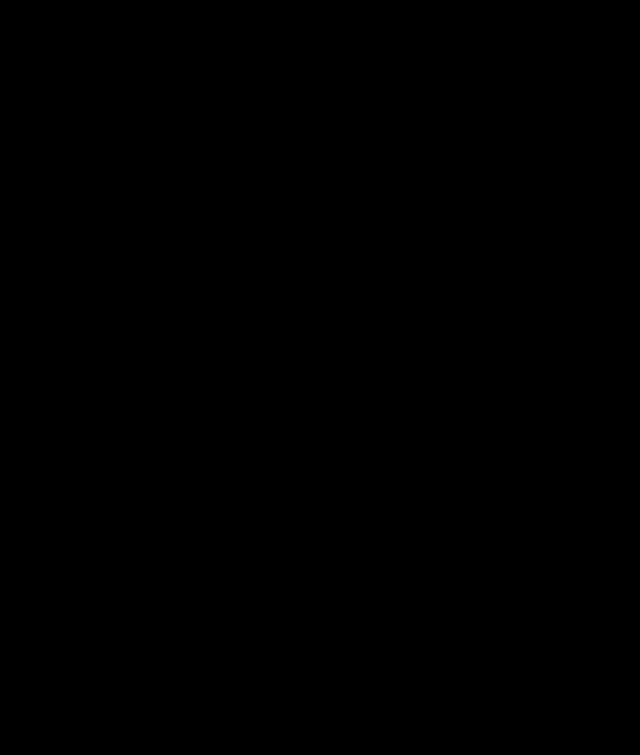
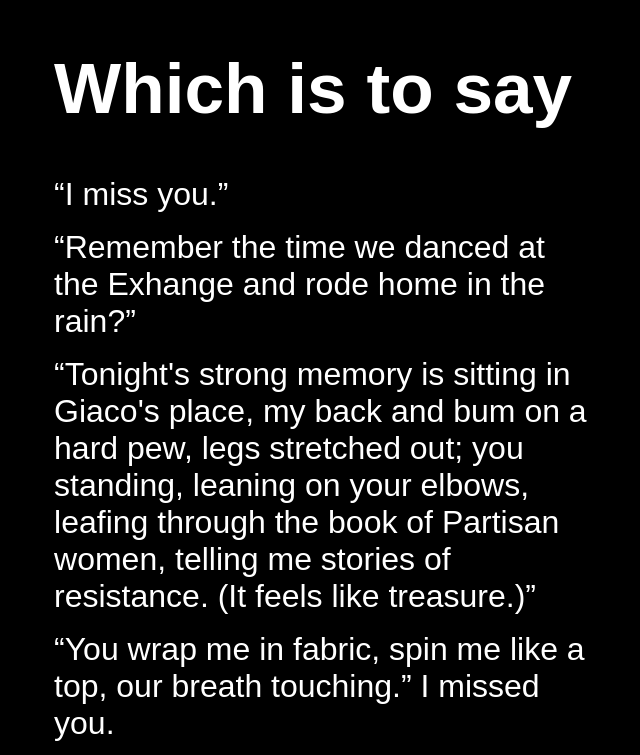
Before and after one commit to kittensyzygy/which-is-to-say, a plain HTML site: page index.html in a window 1280 px wide. Shown: the top 755 px of the page, without its empty margins (319-959 px from the left). Drawn offline with Linux system fonts and the light colour scheme; a web font is replaced by a local one.

Commit message:
Update styles.css

```diff
--- a/styles.css
+++ b/styles.css
@@ -1,106 +1,31 @@
-
-/* Box sizing rules */
-*,
-*::before,
-*::after {
-  box-sizing: border-box;
-}
-
-/* Prevent font size inflation */
-html {
-  -moz-text-size-adjust: none;
-  -webkit-text-size-adjust: none;
-  text-size-adjust: none;
-}
-
-/* Remove default margin in favour of better control in authored CSS */
-body, h1, h2, h3, h4, p,
-figure, blockquote, dl, dd {
-  margin-block-end: 0;
-}
-
-/* Remove list styles on ul, ol elements with a list role, which suggests default styling will be removed */
-ul[role='list'],
-ol[role='list'] {
-  list-style: none;
-}
-
-/* Set core body defaults */
-body {
-  min-height: 100vh;
-  line-height: 1.5;
-}
-
-/* Set shorter line heights on headings and interactive elements */
-h1, h2, h3, h4,
-button, input, label {
-  line-height: 1.1;
-}
-
-/* Balance text wrapping on headings */
-h1, h2,
-h3, h4 {
-  text-wrap: balance;
-}
-
-/* A elements that don't have a class get default styles */
-a:not([class]) {
-  text-decoration-skip-ink: auto;
-  color: currentColor;
-}
-
-/* Make images easier to work with */
-img,
-picture {
-  max-width: 100%;
-  display: block;
-}
-
-/* Inherit fonts for inputs and buttons */
-input, button,
-textarea, select {
-  font-family: inherit;
-  font-size: inherit;
-}
-
-/* Make sure textareas without a rows attribute are not tiny */
-textarea:not([rows]) {
-  min-height: 10em;
-}
-
-/* Anything that has been anchored to should have extra scroll margin */
-:target {
-  scroll-margin-block: 5ex;
+p {
+  margin: 0;
 }
 
 html {
-  background-color: black;
-    font-family: 'Madimi One', sans-serif;
-    max-width: 80ch;
-    margin-inline: auto;
+  font-size: 100%;
 }
 
-.color-effect {
-	background: linear-gradient(90deg, #d19e1d, #ffd86e, #e3a812) -100%/ 200%;
-	/* being excessively careful with compat,
-	 * though this has been supported unprefixed and
-	 * in the shorthand across major browsers for a while;
-	 * but it catches the latest browser versions supported
-	 * on Wndows XP, 7 and 8; yeah, they exist in 2025 */
-	-webkit-background-clip: text;
-	        background-clip: text;
-	/* use color, don't use -webkit-text-fill-color anymore,
-	 * was meant to solve a problem we haven't had in years */
-	color: transparent;
-	animation: shimmer 4s linear infinite
+body {
+  background-color: black;
+  color: white;
+  font-family: 'Nunito', sans-serif;
+  max-width: 60ch;
+  margin-inline: auto;
+  padding-bottom: 35rem;
 }
 
-@keyframes shimmer { to { background-position: 100% } }
+h1 {
+  font-size: 8ch;
+}
 
-/* avoid problems in high contrast mode */
-@media (forced-colors: active) {
-  p {
-    background: #212121;
-    color: aquamarine
-  }
+p {
+  font-size: 2rem;
+  margin-bottom: 1rem;
 }
+
+.love {
+  margin-top: 5rem;
+  font-size: 8ch;
+  text-align: center;
+}
```
